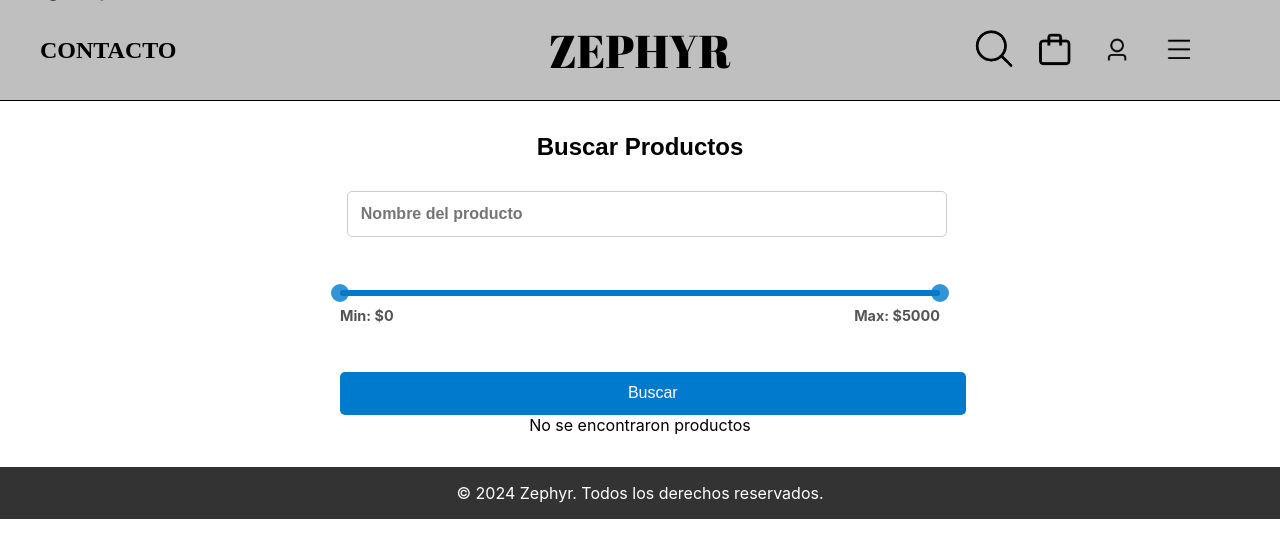
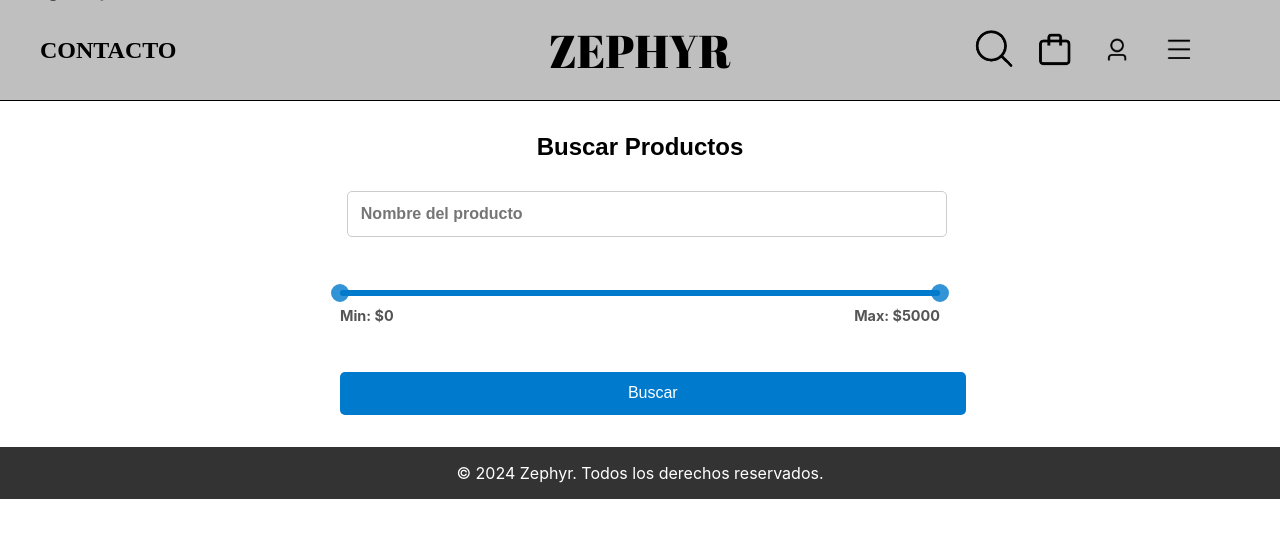
Before and after one commit to etec-programacion-3/2024-frontend-Inaki-Gongora, a React (Create React App) app: page /buscar in a window 1280 px wide. Shown: the top 558 px of the page. Built offline with nearby package versions, Linux system fonts and the light colour scheme.

Commit message:
05-11-24 Buscar por nombre funciona

```diff
--- a/package.json
+++ b/package.json
@@ -38,5 +38,6 @@
       "last 1 firefox version",
       "last 1 safari version"
     ]
-  }
+  },
+  "proxy": "http://localhost:3000"
 }
--- a/src/pages/Buscar/Buscar.jsx
+++ b/src/pages/Buscar/Buscar.jsx
@@ -9,8 +9,10 @@ const Buscar = () => {
   const [nombreProducto, setNombreProducto] = useState('');
   const [precioRango, setPrecioRango] = useState([0, 5000]);
   const [resultados, setResultados] = useState([]);
+  const [haBuscado, setHaBuscado] = useState(false);
 
   const handleBuscar = async () => {
+    setHaBuscado(true); // Indicar que se realizó una búsqueda
     try {
       const resultadosBusqueda = await buscarProductos(nombreProducto, precioRango[0], precioRango[1]);
       setResultados(resultadosBusqueda);
@@ -59,7 +61,9 @@ const Buscar = () => {
       <button className="buscar-button" onClick={handleBuscar}>Buscar</button>
 
       <div className="resultados-busqueda">
-        {resultados.length > 0 ? (
+        {haBuscado && resultados.length === 0 ? (
+          <p>No se encontraron productos</p>
+        ) : (
           resultados.map((producto) => (
             <div key={producto.id} className="producto-card">
               <h2>{producto.nombre}</h2>
@@ -67,8 +71,6 @@ const Buscar = () => {
               <p>{producto.descripcion}</p>
             </div>
           ))
-        ) : (
-          <p>No se encontraron productos</p>
         )}
       </div>
     </div>
--- a/src/services/api.js
+++ b/src/services/api.js
@@ -65,7 +65,7 @@ export const fetchUserProfile = async (token) => {
 
 export const buscarProductos = async (nombre, minPrecio, maxPrecio) => {
   try {
-    const response = await axios.get(`/api/productos`, {
+    const response = await axios.get(`http://localhost:3000/api/productos`, {
       params: { nombre, minPrecio, maxPrecio }
     });
     return response.data;
```
